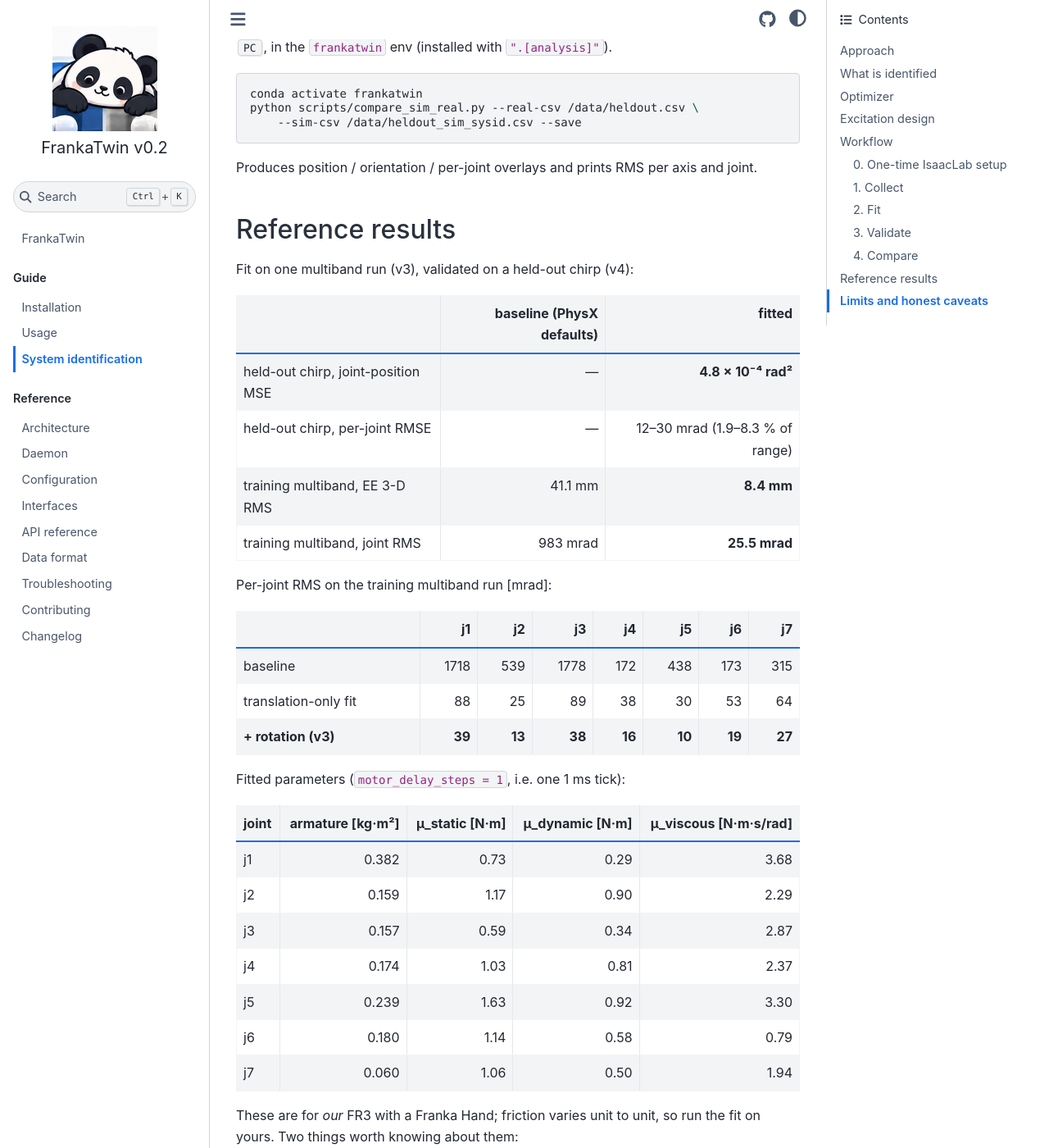
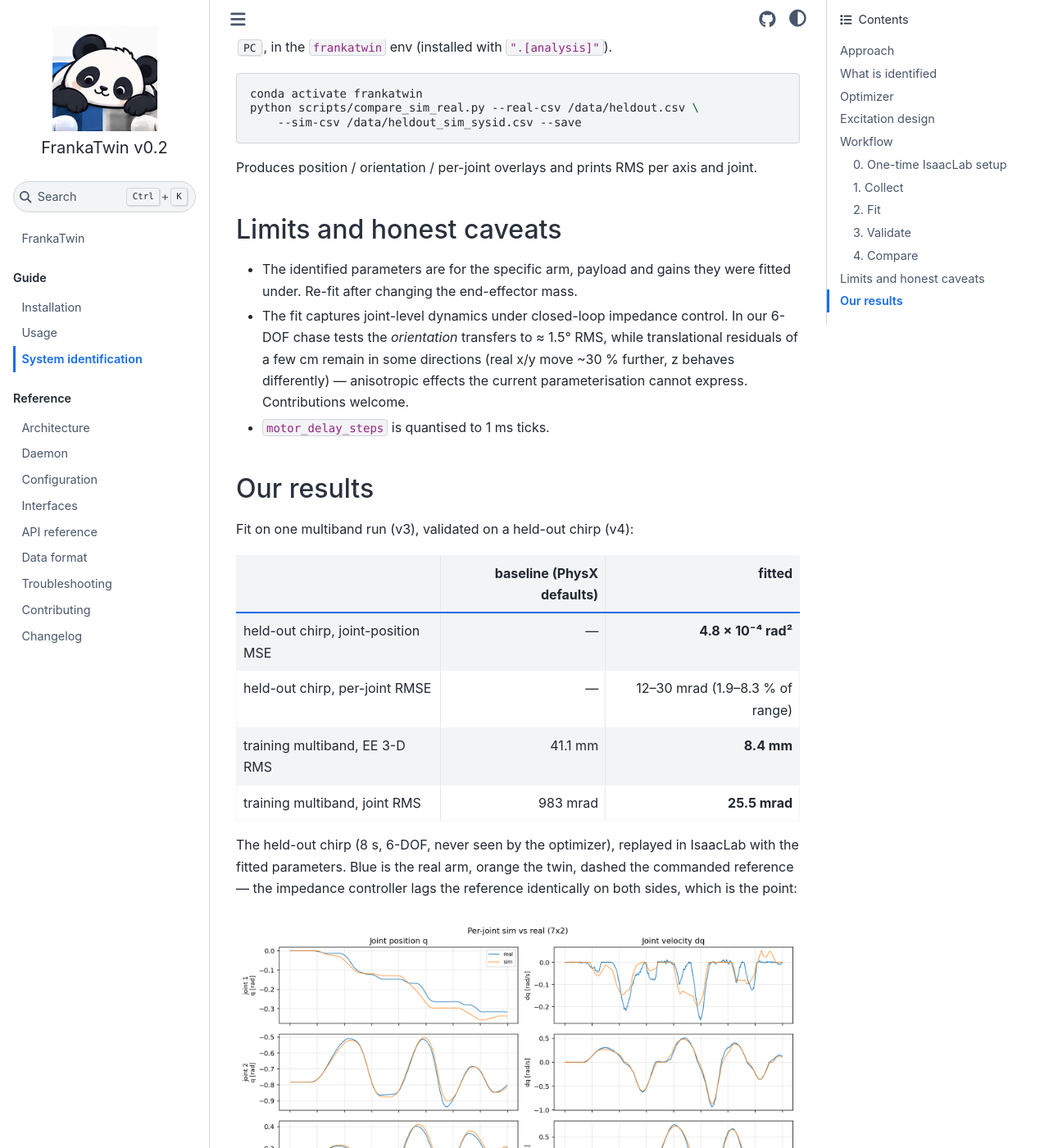
Before and after one commit to tsrobcvai/frankatwin, a Sphinx documentation site: the page built from docs/sysid.md, in a window 1280 px wide and 1400 px high, scrolled down 4451 px. Shown: the whole window at 82% size. Built offline with Sphinx 7.4.7 and the Sphinx Book theme 1.1.4, drawn with Linux system fonts in a browser that asks for light colours; some of the changed text lies outside the part shown.

Commit message:
docs(sysid): our results at the bottom, with the held-out chirp figures
"Reference results" becomes "Our results" and moves after the caveats, so the
page reads method -> workflow -> limits -> what we got. The three held-out
chirp overlays (per-joint q/dq, EE position, EE orientation; real vs sim vs
target) had been sitting in docs/images unreferenced; they now open the
section, followed by the tables that quantify them.

Co-Authored-By: Claude Code <noreply@anthropic.com>

```diff
--- a/docs/sysid.md
+++ b/docs/sysid.md
@@ -166,7 +166,18 @@ python scripts/compare_sim_real.py --real-csv /data/heldout.csv \
 Produces position / orientation / per-joint overlays and prints RMS per axis and
 joint.
 
-## Reference results
+## Limits and honest caveats
+
+- The identified parameters are for the specific arm, payload and gains they were
+  fitted under. Re-fit after changing the end-effector mass.
+- The fit captures joint-level dynamics under closed-loop impedance control. In
+  our 6-DOF chase tests the *orientation* transfers to ≈ 1.5° RMS, while
+  translational residuals of a few cm remain in some directions (real x/y move
+  ~30 % further, z behaves differently) — anisotropic effects the current
+  parameterisation cannot express. Contributions welcome.
+- `motor_delay_steps` is quantised to 1 ms ticks.
+
+## Our results
 
 Fit on one multiband run (v3), validated on a held-out chirp (v4):
 
@@ -176,6 +187,21 @@ Fit on one multiband run (v3), validated on a held-out chirp (v4):
 | held-out chirp, per-joint RMSE | — | 12–30 mrad (1.9–8.3 % of range) |
 | training multiband, EE 3-D RMS | 41.1 mm | **8.4 mm** |
 | training multiband, joint RMS | 983 mrad | **25.5 mrad** |
+
+The held-out chirp (8 s, 6-DOF, never seen by the optimizer), replayed in
+IsaacLab with the fitted parameters. Blue is the real arm, orange the twin,
+dashed the commanded reference — the impedance controller lags the reference
+identically on both sides, which is the point:
+
+![Held-out chirp: real vs sim joint position and velocity, all seven joints](images/v3_sysid_v4chirp_joints.png)
+
+![Held-out chirp: EE position x/y/z, target vs real vs sim](images/v3_sysid_v4chirp_position.png)
+
+![Held-out chirp: EE orientation quaternion, target vs real vs sim](images/v3_sysid_v4chirp_orientation.png)
+
+The remaining gap concentrates in j1 and j5 (base yaw, wrist roll) — the two
+joints an EE-space excitation moves least, hence the rotation sweeps in the
+v3 design. The tables below are the numbers behind the plots.
 
 Per-joint RMS on the training multiband run [mrad]:
 
```
Also changed, not shown: other parts of docs/sysid.md (+0 -11 lines).
